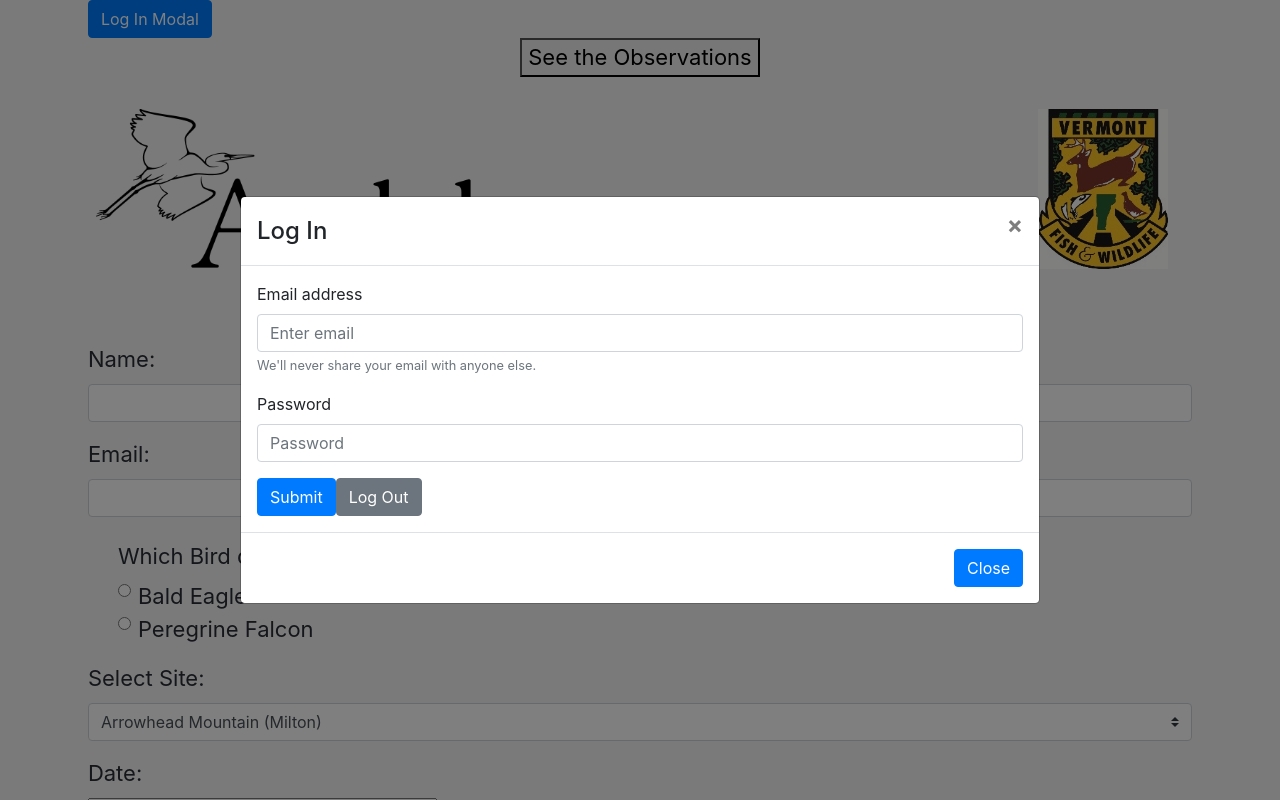
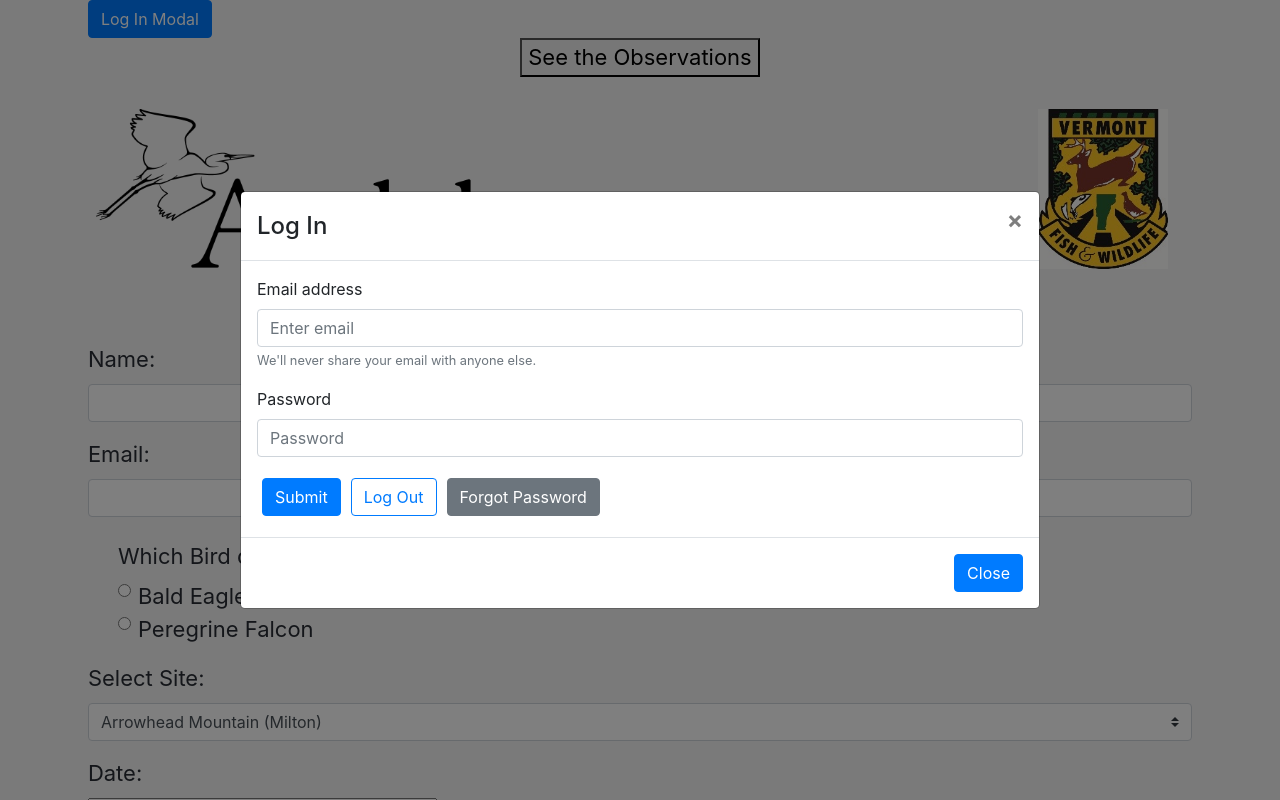
Before and after one commit to pphelps28/Peregrine_Project, a React (Create React App) app in the folder client/: page / in a window 1280 px wide. Both pictures are taken after a click on the button "Log In Modal". Shown: the top 800 px of the page. Built offline with nearby package versions, Linux system fonts and the light colour scheme; no server answers.

Commit message:
added reset password

```diff
--- a/client/src/App.css
+++ b/client/src/App.css
@@ -59,27 +59,6 @@
   text-align: center;
 }
 
-/* Log in modal designs */
-
-.modal-wrapper {
-  text-align: center;
-  display: flex;
-  flex-direction: column;
-  align-items: center;
-  justify-content: center;
-  padding: 5rem;
-  position: fixed;
-  top: 25%;
-  height: 50vh;
-  width: 60vw;
-  background-color: #282c34;
-  z-index: -1;
-  overflow: hidden;
-  border-radius: 20px;
+.modal-button {
+  margin: 5px;
 }
-
-.login-modal {
-  width: 10vw;
-  text-align: center;
-  margin: 10px;
-}
--- a/client/src/components/LoginModal.js
+++ b/client/src/components/LoginModal.js
@@ -55,7 +55,17 @@ class LoginModal extends Component {
         event.preventDefault()
         auth.signOut()
     }
-
+    forgotPassword = (event) => {
+        if (this.state.email === '') {
+            alert('please fill out email field')
+        } else {
+            auth.sendPasswordResetEmail(this.state.email).then(function () {
+                alert('password reset email sent!')
+            }).catch((error) => {
+                console.log(error.message)
+            })
+        }
+    }
     render() {
         return (
             <Form onSubmit={this.logIn}>
@@ -71,13 +81,15 @@ class LoginModal extends Component {
                     <Form.Label>Password</Form.Label>
                     <Form.Control type="password" placeholder="Password" onChange={this.passwordChange} />
                 </Form.Group>
-                <Button variant="primary" type="submit">
+                <Button className="modal-button" variant="primary" type="submit">
                     Submit
-  </Button>
-                <Button variant="secondary" onClick={this.logOut}>
+                </Button>
+                <Button className="modal-button" variant="outline-primary" onClick={this.logOut}>
                     Log Out
                 </Button>
-
+                <Button className="modal-button" variant="secondary" onClick={this.forgotPassword}>
+                    Forgot Password
+                </Button>
             </Form>
             // <form id="modal-wrapper" onSubmit={this.logIn}>
             //     <input className="login-modal" onChange={this.emailChange} placeholder="email" type="email"></input>
```
